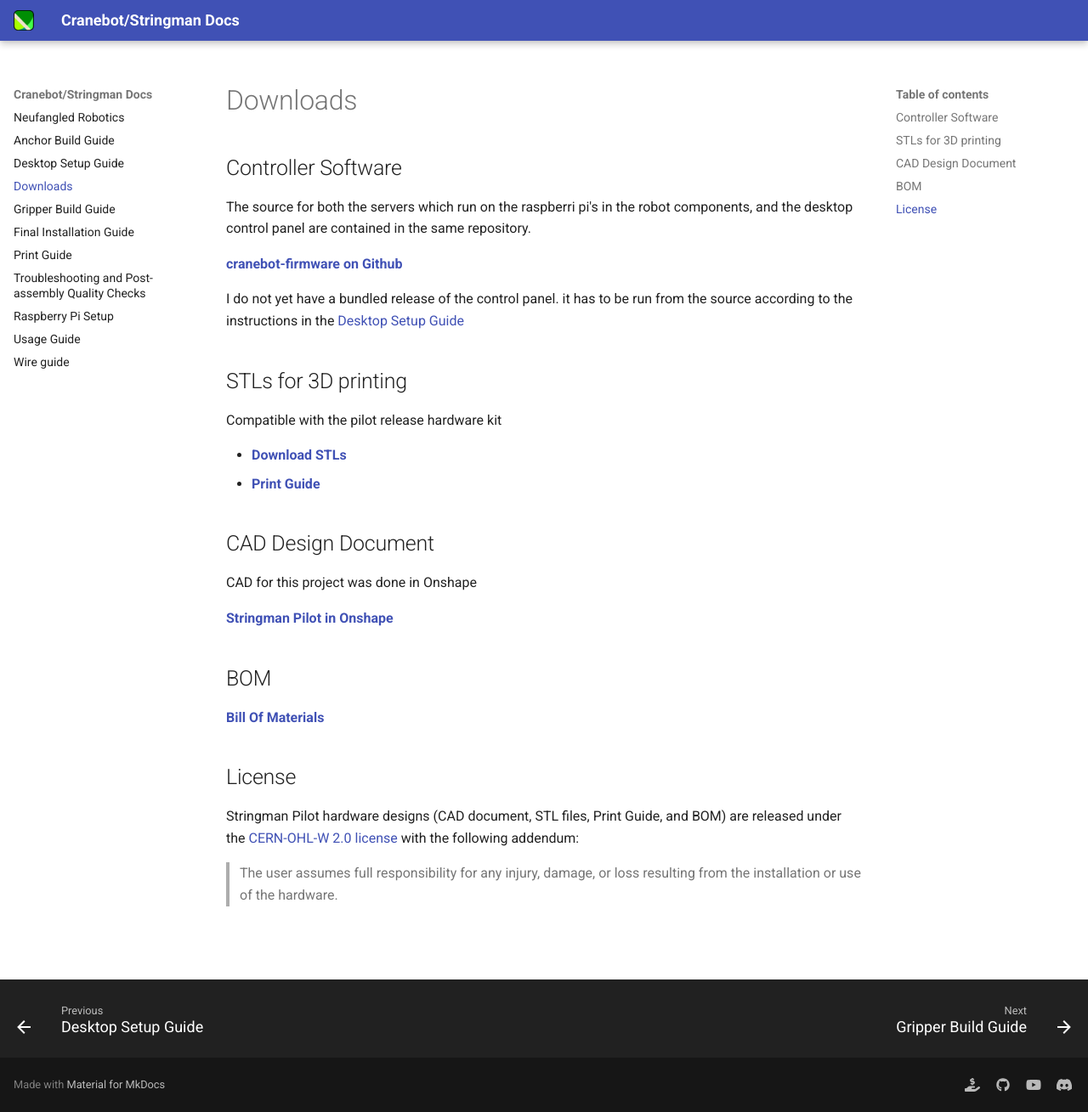
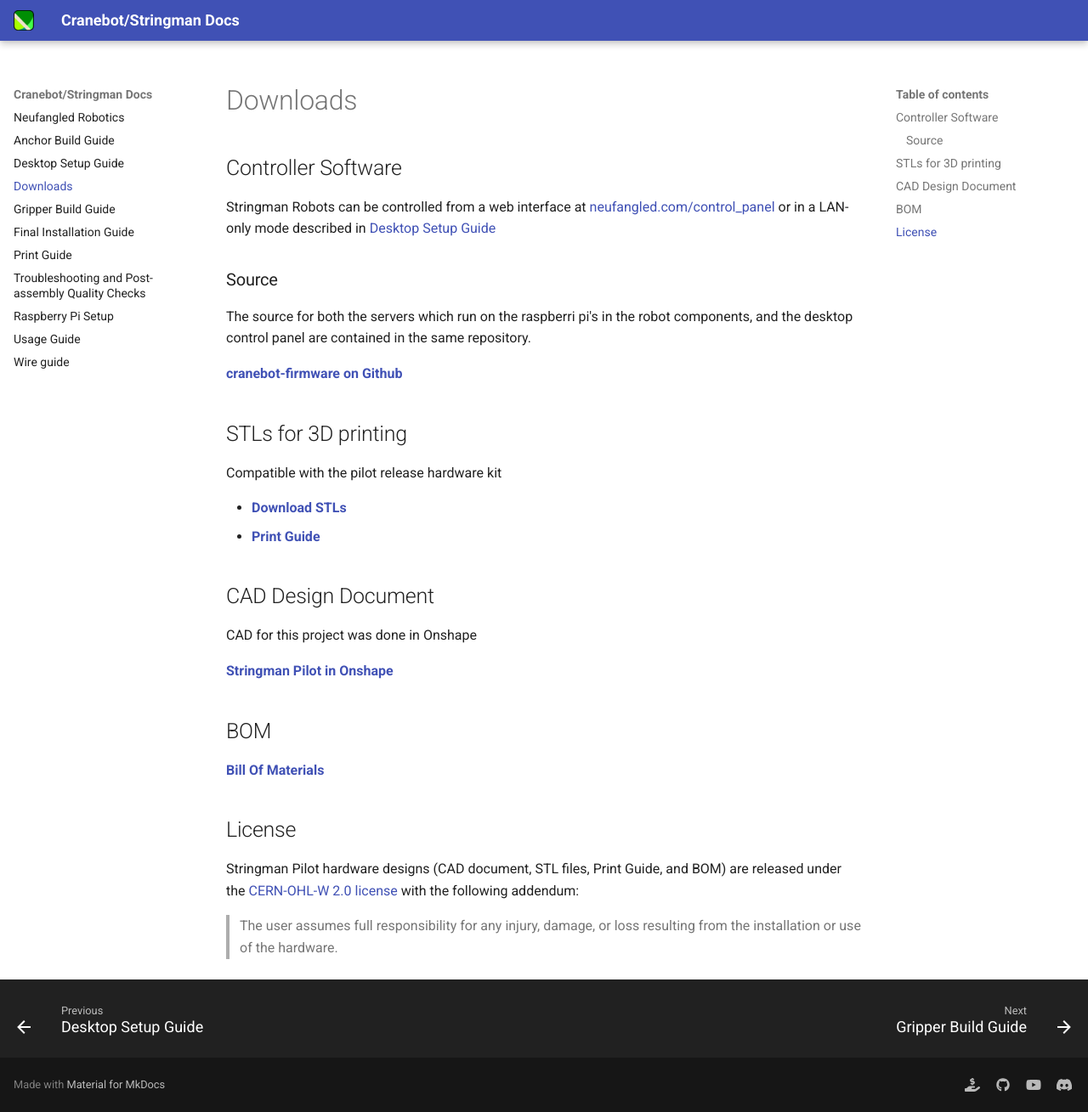
Before and after one commit to nhnifong/neufangled-site-2, an MkDocs documentation site: the page built from docs/downloads.md, in a window 1280 px wide and 1309 px high. Shown: the whole window at 85% size. Built offline with MkDocs 1.6.1 and Material for MkDocs 9.7.7, drawn with Linux system fonts in a browser that asks for light colours.

Commit message:
Add STLs for arp gripper

```diff
--- a/docs/downloads.md
+++ b/docs/downloads.md
@@ -1,18 +1,20 @@
 # Downloads
 
 ## Controller Software
+
+Stringman Robots can be controlled from a web interface at [neufangled.com/control_panel](http://neufangled.com/control_panel) or in a LAN-only mode described in [Desktop Setup Guide](desktop_setup_guide.md)
+
+### Source
 
 The source for both the servers which run on the raspberri pi's in the robot components, and the desktop control panel are contained in the same repository.
 
 **[cranebot-firmware on Github](https://github.com/nhnifong/cranebot3-firmware)**
 
-I do not yet have a bundled release of the control panel. it has to be run from the source according to the instructions in the [Desktop Setup Guide](desktop_setup_guide.md)
-
 ## STLs for 3D printing
 
 Compatible with the pilot release hardware kit
 
- * **[Download STLs](assets/stringman_pilot_stls.zip)**
+ * **[Download STLs](assets/stringman_arp_gripper_pilot_anchors_stls.zip)**
  * **[Print Guide](print_guide.md)**
 
 ## CAD Design Document
@@ -25,6 +27,7 @@
 
 **[Bill Of Materials](https://docs.google.com/spreadsheets/d/1kLsbVjql81v7XJIGpkoWXCpJR9cWpTetd8mgG_NxFNU/edit?usp=sharing)**
 
+
 ## License
 
 Stringman Pilot hardware designs (CAD document, STL files, Print Guide, and BOM) are released under the [CERN-OHL-W 2.0 license](https://ohwr.org/cern_ohl_w_v2.pdf) with the following addendum:
```
Also changed, not shown: docs/gripper_build_guide.md (+3 -1 lines), 2 other files.
